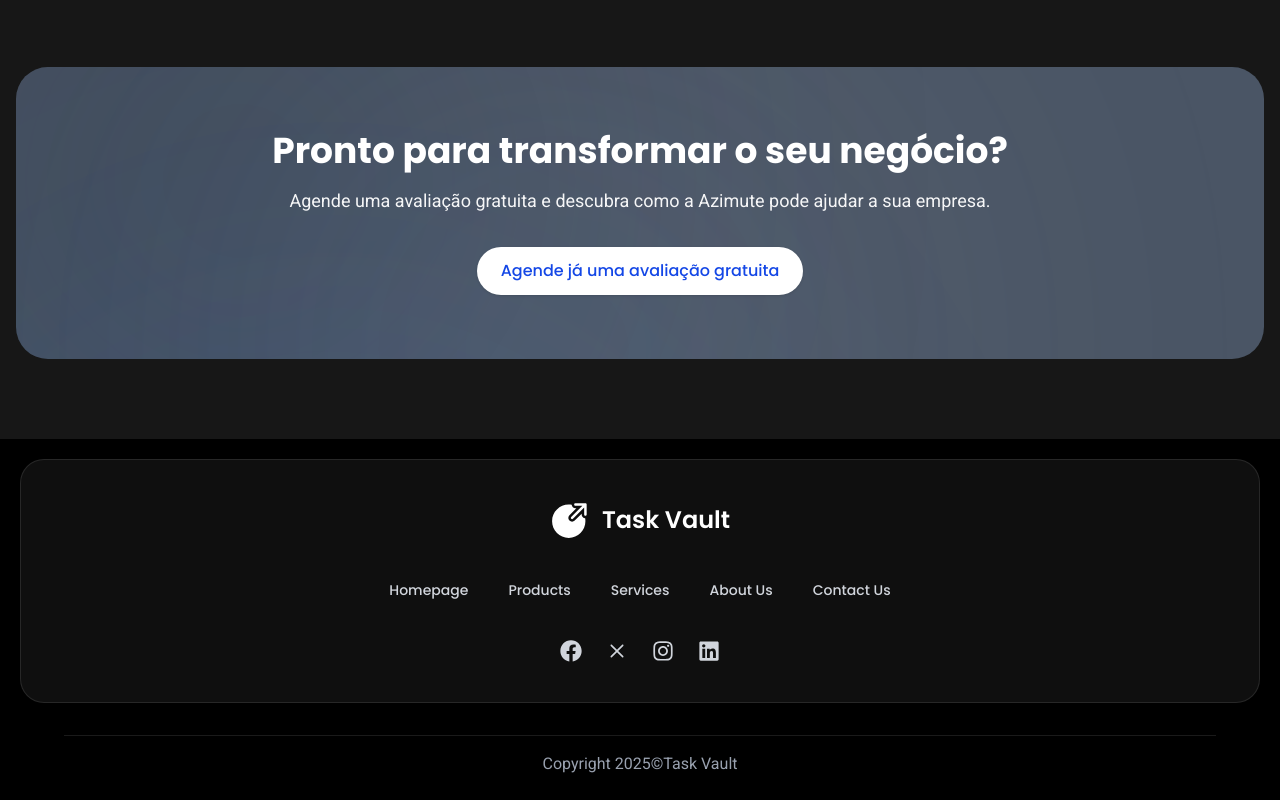
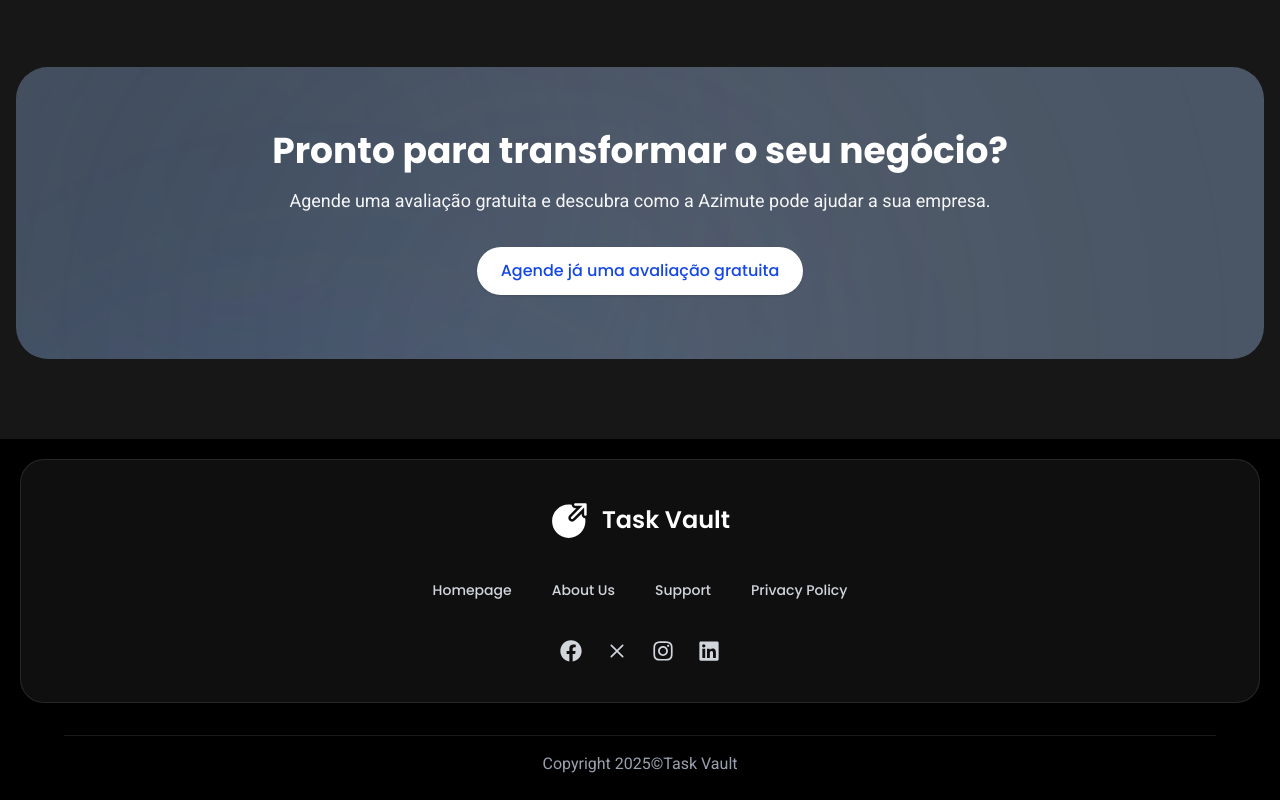
Before and after one commit to jameslucky007/Task-Vault, a Next.js app: page / in a window 1280 px wide. Shown: the part 3234-4034 px from the top of the page. Built offline with nearby package versions, Linux system fonts and the light colour scheme.

Commit message:
Update footer navigation links
Replaced 'Products', 'Services', and 'Contact Us' links with 'Support' and 'Privacy Policy' in the footer navigation for improved relevance.

```diff
--- a/src/components/Footer.js
+++ b/src/components/Footer.js
@@ -50,10 +50,9 @@ const Footer = () => {
           {/* Navigation */}
           <nav className="flex justify-center gap-10 text-gray-300 text-sm font-medium mb-10">
             <a className="hover:text-white transition">Homepage</a>
-            <a className="hover:text-white transition">Products</a>
-            <a className="hover:text-white transition">Services</a>
             <a className="hover:text-white transition">About Us</a>
-            <a className="hover:text-white transition">Contact Us</a>
+            <a className="hover:text-white transition">Support</a>
+            <a className="hover:text-white transition">Privacy Policy</a>
           </nav>
 
           {/* Social Icons */}
```
